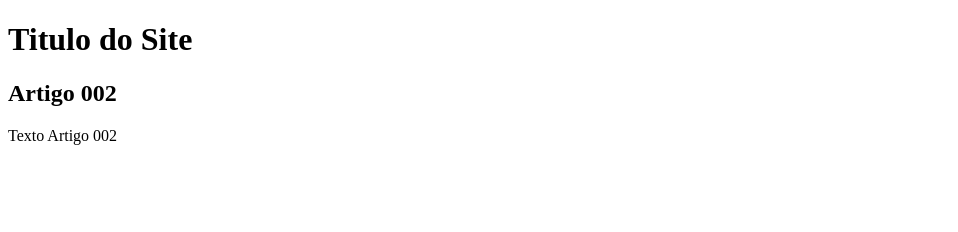
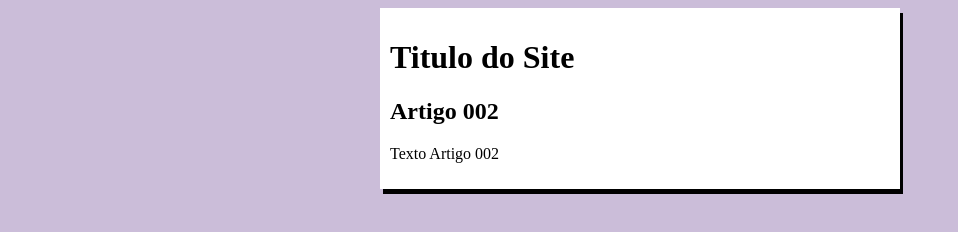
Before and after one commit to Magela10/projeto-site, a plain HTML site: page index.html in a window 1280 px wide. Shown: the whole page, without its empty margins (0-958 px from the left). Drawn offline with Linux system fonts and the light colour scheme.

Commit message:
iniciei o desing

```diff
--- /dev/null
+++ b/estilos/style.css
@@ -0,0 +1,20 @@
+{
+
+    font-family:arial, helvetica, sans-serif;
+    font-size 16px;
+
+}
+
+body {
+    background-color: rgba(124, 88, 159, 0.393) ;
+
+
+}
+
+main {
+    background-color: white;
+    width: 500px;
+    margin: auto;
+    padding: 10px;
+    box-shadow: 3px 5px rgba(0, 0, 0, 473) ;
+}
--- a/index.html
+++ b/index.html
@@ -5,6 +5,8 @@
     <meta http-equiv="X-UA-Compatible" content="IE=edge">
     <meta name="viewport" content="width=device-width, initial-scale=1.0">
     <title>Titulo do Site</title>
+    <link rel="stylesheet" href="estilos/style.css">
+
 </head>
 <body>
 
```
